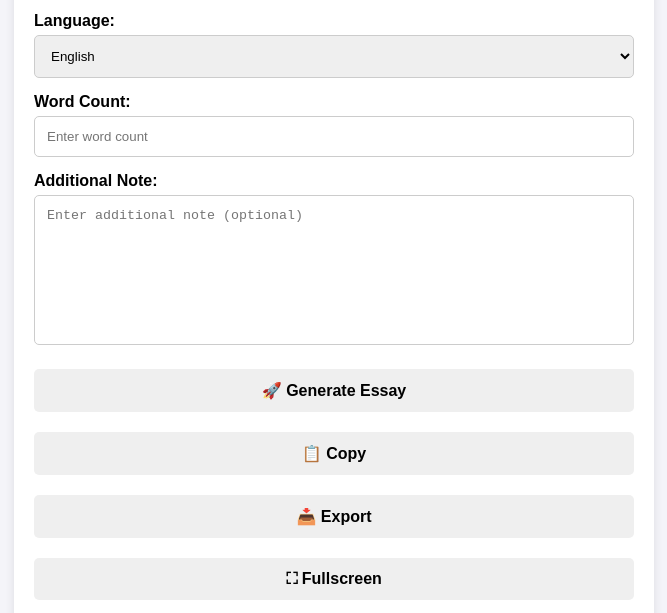
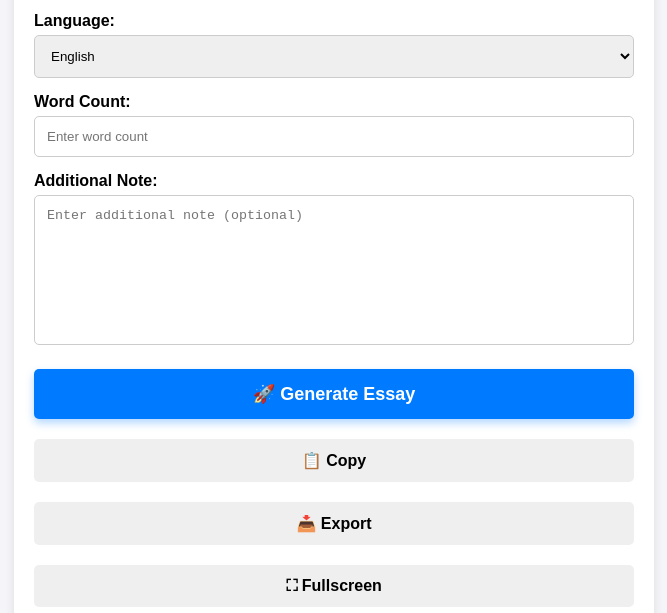
Before and after one commit to Yuanjie58/essay-gen, a website: page public/index.html in a window 1280 px wide. Shown: the part 187-800 px from the top of the page, without its empty margins (306-973 px from the left). Drawn offline with Linux system fonts and the light colour scheme.

Commit message:
Update index.html

```diff
--- a/public/index.html
+++ b/public/index.html
@@ -44,6 +44,22 @@
             height: 150px;
             resize: none;
         }
+       #generate-button {
+        background-color: #007bff; /* Blue color */
+        color: white;
+        font-size: 18px;
+        padding: 14px;
+        width: 100%;
+        border: none;
+        border-radius: 5px;
+        cursor: pointer;
+        box-shadow: 0 4px 8px rgba(0, 123, 255, 0.3);
+        transition: background 0.3s, transform 0.2s;
+      }
+      #generate-button:hover {
+        background-color: #0056b3; /* Darker blue on hover */
+        transform: scale(1.05);
+      }
         button {
             font-size: 16px;
             font-weight: bold;
```
